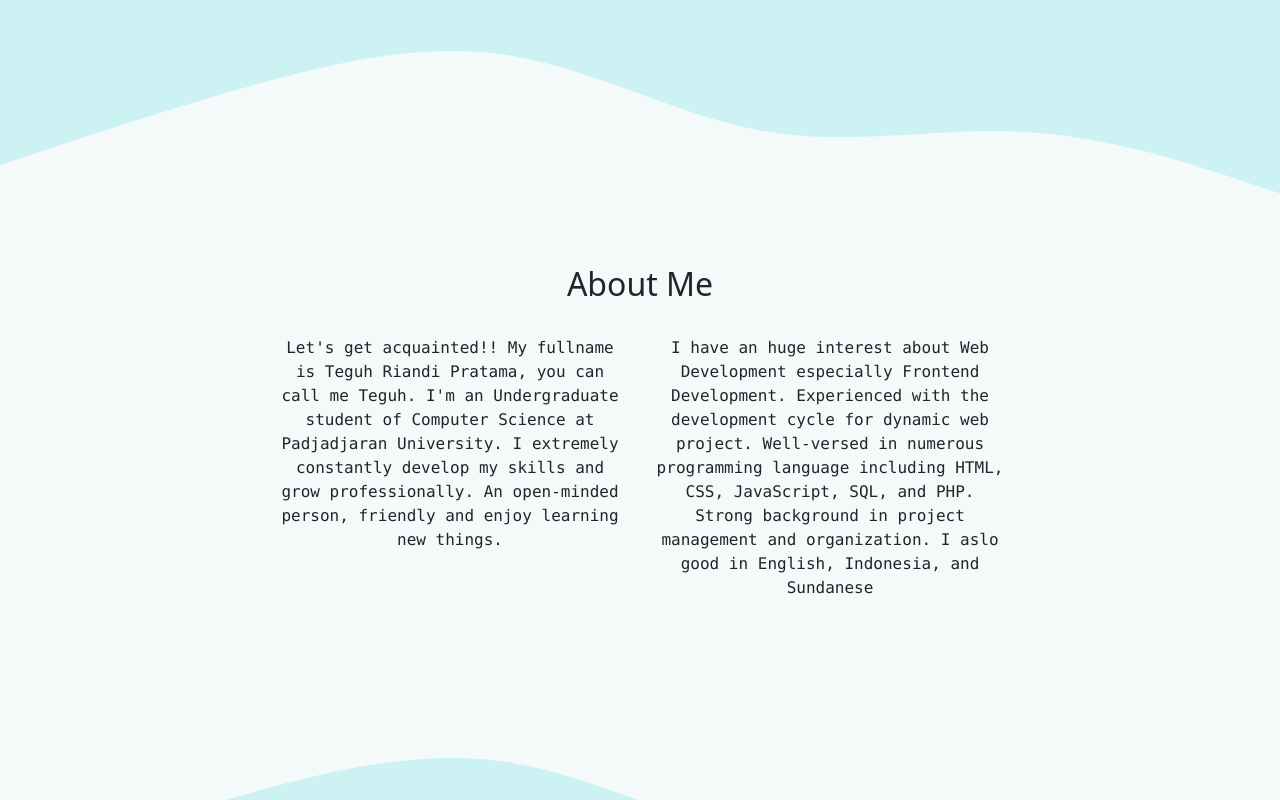
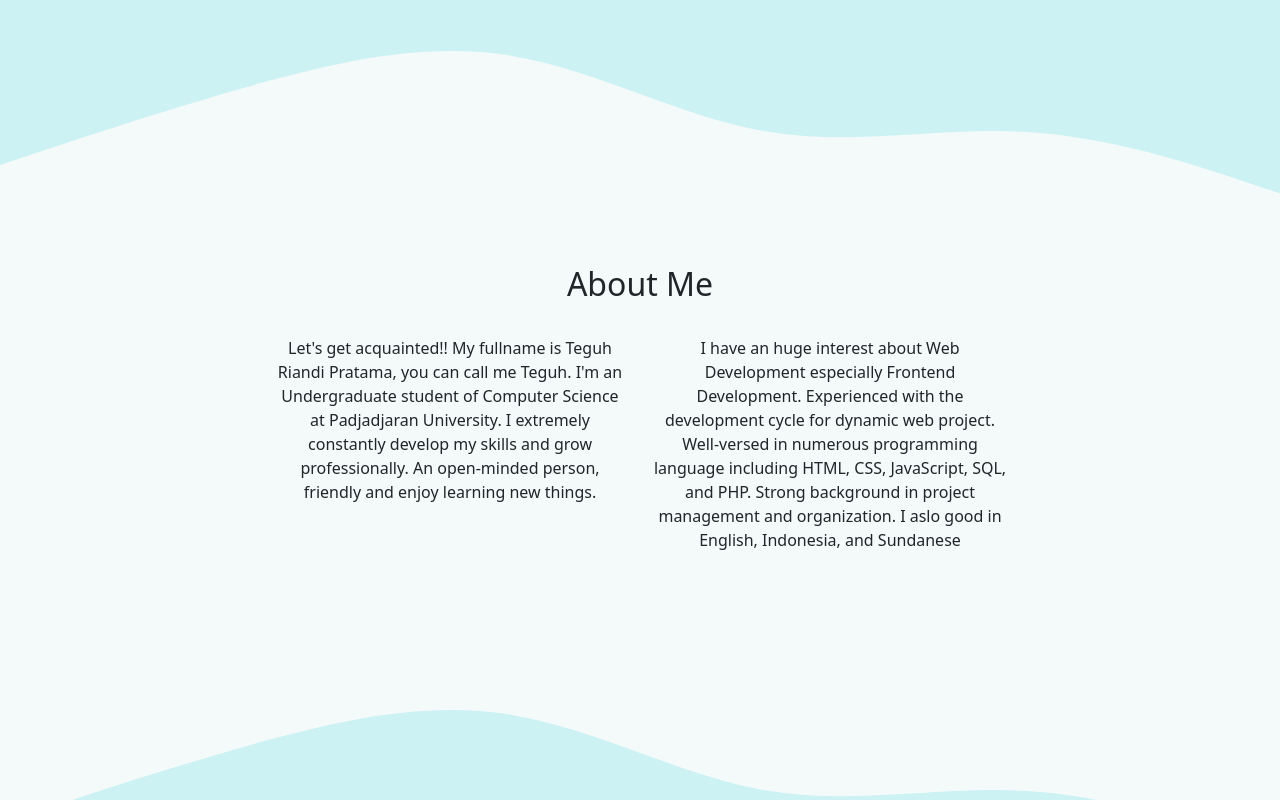
Before and after one commit to teguhrndp/OldPortofolio, a plain HTML site: page index.html in a window 1280 px wide. Shown: the part 507-1307 px from the top of the page. Drawn offline with nearby package versions, Linux system fonts and the light colour scheme.

Commit message:
monospace -

```diff
--- a/index.html
+++ b/index.html
@@ -59,13 +59,13 @@
         </div>
         <div class="row justify-content-center text-center">
           <div class="col-md-4">
-            <p class="font-monospace">
+            <p>
               Let's get acquainted!! My fullname is Teguh Riandi Pratama, you can call me Teguh. I'm an Undergraduate student of Computer Science at Padjadjaran University. I extremely constantly develop my skills and grow professionally.
               An open-minded person, friendly and enjoy learning new things.
             </p>
           </div>
           <div class="col-md-4">
-            <p class="font-monospace">
+            <p>
               I have an huge interest about Web Development especially Frontend Development. Experienced with the development cycle for dynamic web project. Well-versed in numerous programming language including HTML, CSS, JavaScript, SQL,
               and PHP. Strong background in project management and organization. I aslo good in English, Indonesia, and Sundanese
             </p>
```
